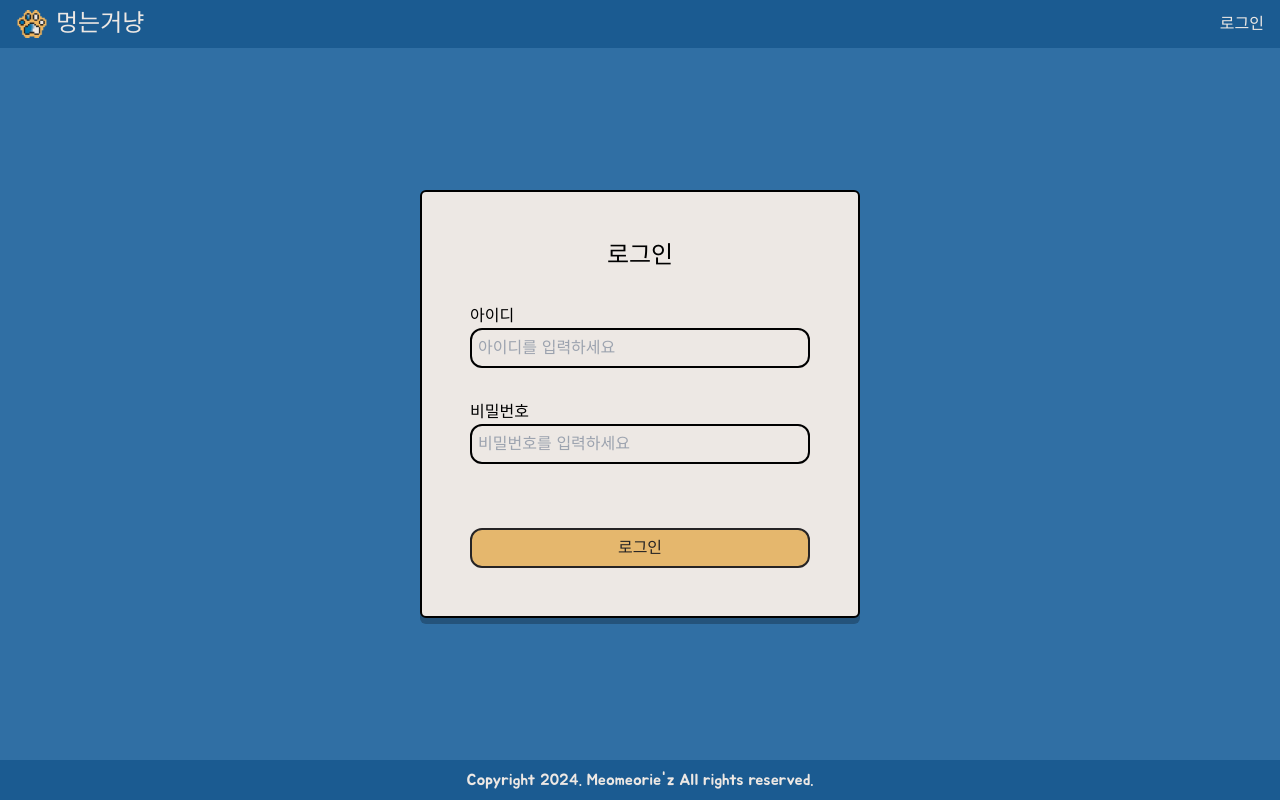
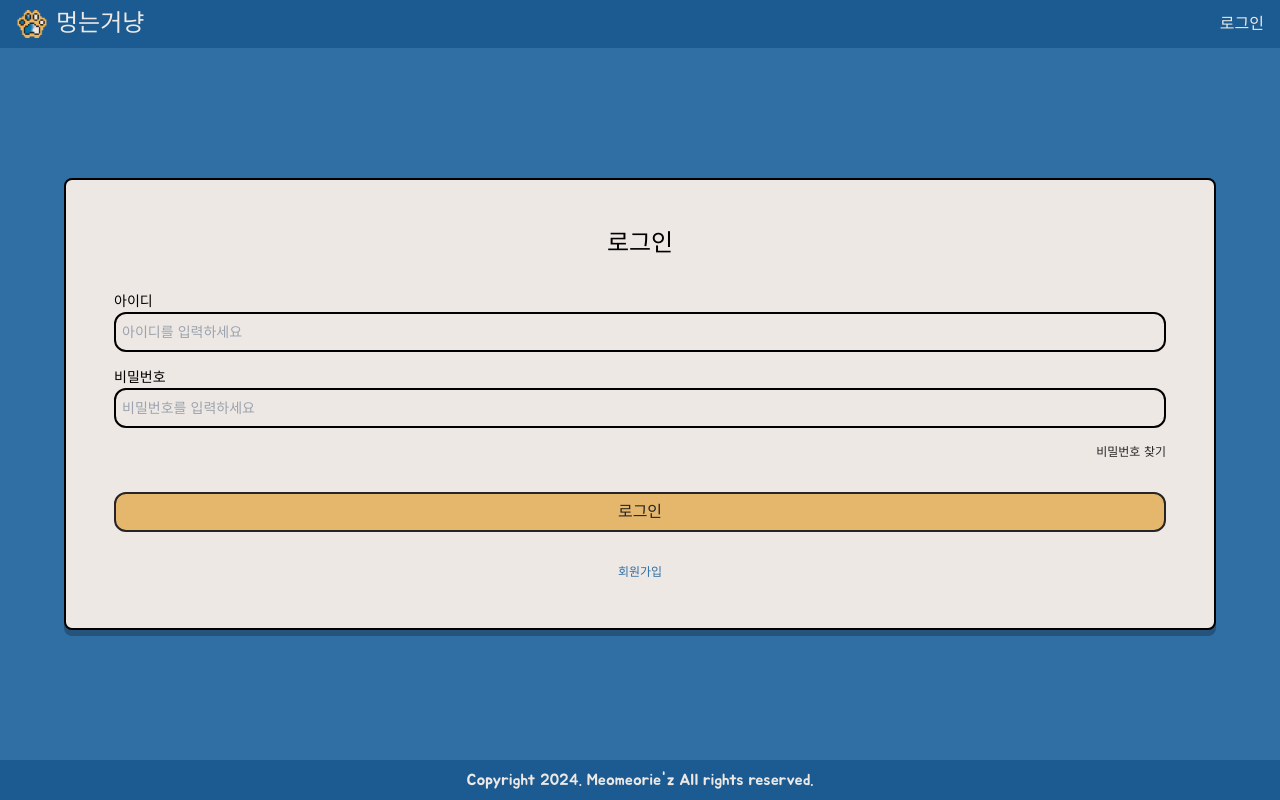
Before and after one commit to Kwonyeojiny/mung-ng-nang, a React (Vite) app: page /login in a window 1280 px wide. Built offline with nearby package versions, Linux system fonts and the light colour scheme; a web font is replaced by a local one.

Commit message:
Feat: 로그인 회원가입 폼 생성

```diff
--- a/src/pages/Login.tsx
+++ b/src/pages/Login.tsx
@@ -1,7 +1,7 @@
 import { Link } from 'react-router-dom';
-import { YellowButton } from '../components/common/Button';
-import Card from '../components/common/Card';
-import Input from '../components/common/Input';
+import { YellowButton } from '../components/ui/Button';
+import Card from '../components/ui/Card';
+import Input from '../components/ui/Input';
 
 const Login = () => {
   return (
@@ -17,9 +17,13 @@ const Login = () => {
               type="password"
               placeholder="비밀번호를 입력하세요"
             />
+            <div className="text-xs text-right text-black">비밀번호 찾기</div>
           </div>
           <Link to="/">
             <YellowButton text="로그인" className="w-full" />
+          </Link>
+          <Link to="/signup" className="text-xs text-center text-brand-blue">
+            회원가입
           </Link>
         </form>
       </Card>
--- a/src/pages/SignUp.tsx
+++ b/src/pages/SignUp.tsx
@@ -1,7 +1,7 @@
 import { Link } from 'react-router-dom';
-import { YellowButton } from '../components/common/Button';
-import Card from '../components/common/Card';
-import Input from '../components/common/Input';
+import { YellowButton } from '../components/ui/Button';
+import Card from '../components/ui/Card';
+import Input from '../components/ui/Input';
 
 const SignUp = () => {
   return (
```
